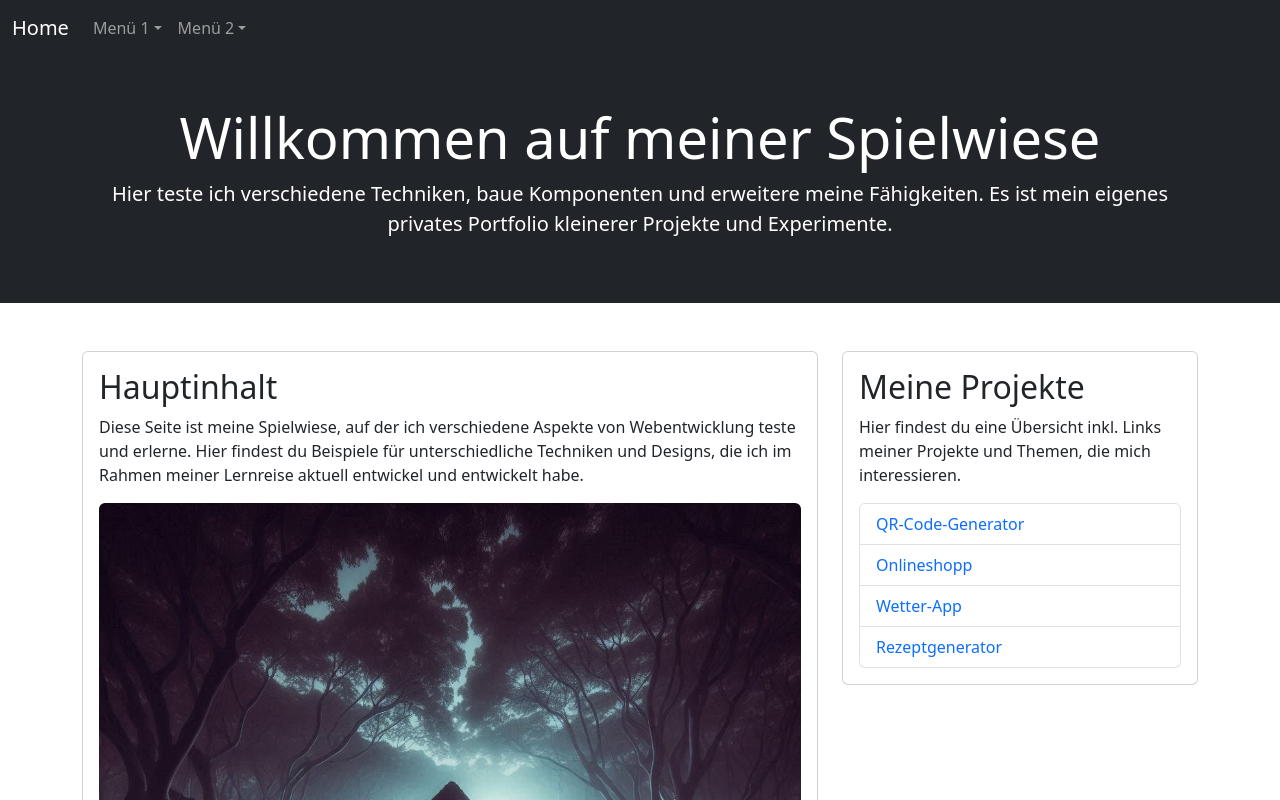
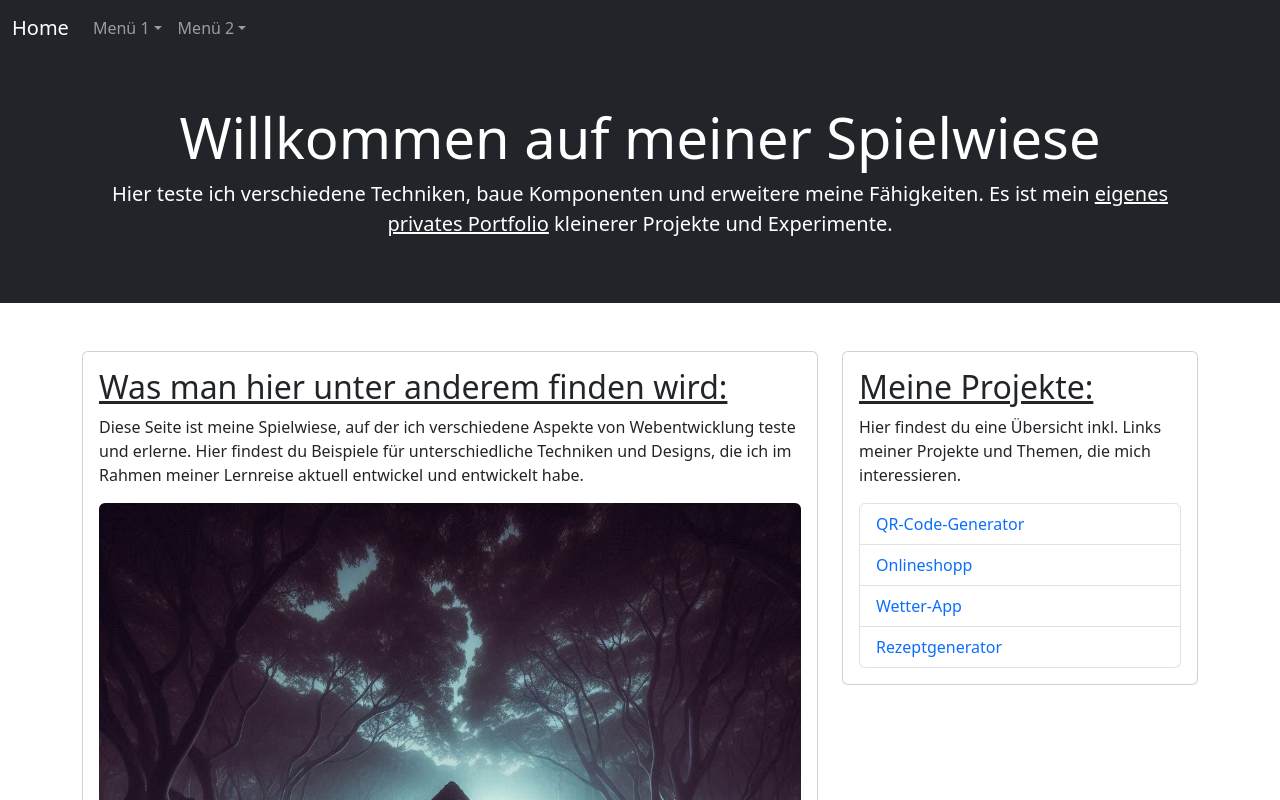
Before and after one commit to SirRazac/my-frontend-project, a React (Create React App) app: page / in a window 1280 px wide. Shown: the top 800 px of the page. Built offline with nearby package versions, Linux system fonts and the light colour scheme.

Commit message:
first little learnings from html tutorial

```diff
--- a/public/index.html
+++ b/public/index.html
@@ -1,5 +1,5 @@
 <!DOCTYPE html>
-<html lang="en">
+<html lang="de">
   <head>
     <meta charset="utf-8" />
     <link rel="icon" href="%PUBLIC_URL%/favicon.ico" />
@@ -25,7 +25,7 @@
       Learn how to configure a non-root public URL by running `npm run build`.
     -->
     <link rel="stylesheet" href="https://unpkg.com/leaflet/dist/leaflet.css" />
-    <title>React App</title>
+    <title>Fabian's Projekt</title>
   </head>
   <body>
     <noscript>You need to enable JavaScript to run this app.</noscript>
--- a/src/pages/basepage.jsx
+++ b/src/pages/basepage.jsx
@@ -14,9 +14,9 @@
       <div className="d-flex flex-column min-vh-100">
         <header className="bg-dark text-white text-center py-5">
           <div className="container">
-            <h1 className="display-4">Willkommen auf meiner Spielwiese</h1>
+            <h1 className="display-4">Willkommen auf meiner <strong>Spielwiese</strong></h1>
             <p className="lead">
-              Hier teste ich verschiedene Techniken, baue Komponenten und erweitere meine Fähigkeiten. Es ist mein eigenes privates Portfolio kleinerer Projekte und Experimente.
+              Hier teste ich verschiedene Techniken, baue Komponenten und erweitere meine Fähigkeiten. Es ist mein <strong><u>eigenes privates Portfolio</u></strong> kleinerer Projekte und Experimente.
             </p>
           </div>
         </header>
@@ -25,7 +25,7 @@
             <div className="col-md-8">
               <div className="card mb-4">
                 <div className="card-body">
-                  <h2 className="card-title">Hauptinhalt</h2>
+                  <h2 className="card-title"><u>Was man hier unter anderem finden wird:</u></h2>
                   <p className="card-text">
                     Diese Seite ist meine Spielwiese, auf der ich verschiedene Aspekte von Webentwicklung teste und erlerne. Hier findest du Beispiele für unterschiedliche Techniken und Designs, die ich im Rahmen meiner Lernreise aktuell entwickel und entwickelt habe.
                   </p>
@@ -40,7 +40,7 @@
             <div className="col-md-4">
               <div className="card">
                 <div className="card-body">
-                  <h2 className="card-title">Meine Projekte</h2>
+                  <h2 className="card-title"><u>Meine Projekte:</u></h2>
                   <p className="card-text">
                     Hier findest du eine Übersicht inkl. Links meiner Projekte und Themen, die mich interessieren.
                   </p>
--- a/src/pages/shoppage/shoppage.jsx
+++ b/src/pages/shoppage/shoppage.jsx
@@ -55,7 +55,7 @@
       <div className="d-flex flex-column min-vh-100">
         <header className="bg-dark text-white text-center py-5">
           <div className="container">
-            <h1 className="display-4">Willkommen im Prototyp meines Online-Shops</h1>
+            <h1 className="display-4">Willkommen im <strong>Prototyp</strong> meines Online-Shops</h1>
             <p className="lead">
               Dieser Shop ist derzeit im Aufbau und noch in seiner Rohform. Viele
               Funktionen sind in Arbeit, aber Du kannst bereits erste Produkte
```
